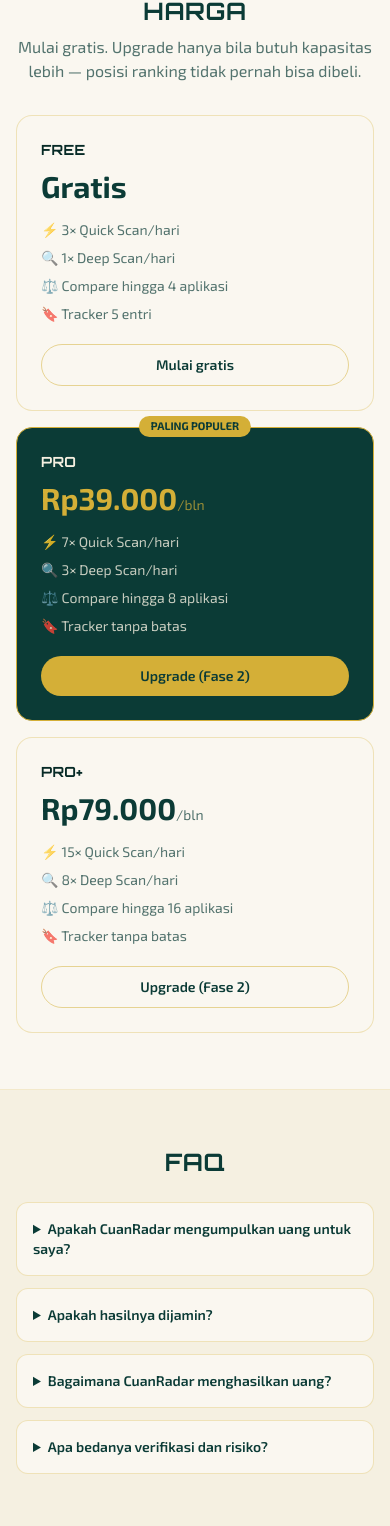
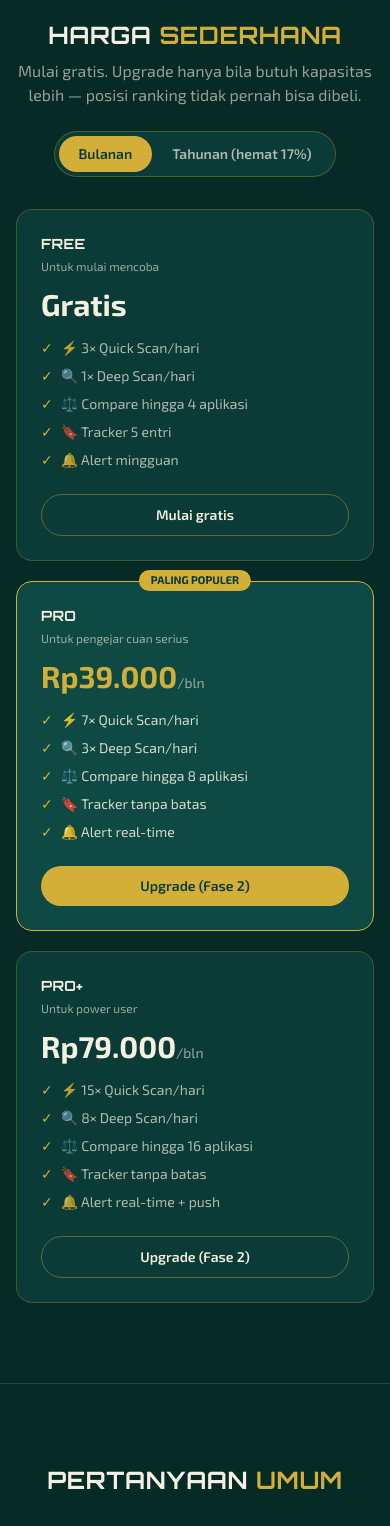
Before and after one commit to estefanodesign/CuanRadar, a React (Vite) app: page / in a window 390 px wide. Shown: the part 3994-5520 px from the top of the page. Built offline with nearby package versions, Linux system fonts and the light colour scheme; no server answers.

Commit message:
UI: apply pola visual (toggle bulanan/tahunan, kartu harga tengah highlight, FAQ accordion panah, CTA split + grid benefit 2x2) dengan warna tema CuanRadar jade/gold

```diff
--- a/src/pages/LandingPage.tsx
+++ b/src/pages/LandingPage.tsx
@@ -125,6 +125,7 @@
 
 export function LandingPage() {
   const platforms = getSeedPlatforms().slice(0, 12)
+  const [billing, setBilling] = useState<'monthly' | 'yearly'>('monthly')
 
   return (
     <div className="min-h-dvh bg-cream text-jade-dark">
@@ -279,21 +280,44 @@
         </div>
       </section>
 
-      {/* Harga (tetap, selaras tema) */}
-      <section id="harga" className="border-b border-gold/20 bg-paper py-14">
+      {/* Harga (pola: toggle Bulanan/Tahunan + 3 kartu, tengah highlight — warna CuanRadar jade/gold) */}
+      <section id="harga" className="border-b border-gold/20 bg-jade-dark py-20 text-cream">
         <div className="mx-auto max-w-5xl px-4">
-          <h2 className="text-center font-display text-2xl font-bold tracking-wide text-jade md:text-3xl">HARGA</h2>
-          <p className="mx-auto mt-2 max-w-md text-center text-jade/70">
+          <h2 className="text-center font-display text-2xl font-bold tracking-wide md:text-3xl">
+            HARGA <span className="text-gold">SEDERHANA</span>
+          </h2>
+          <p className="mx-auto mt-2 max-w-md text-center text-cream/60">
             Mulai gratis. Upgrade hanya bila butuh kapasitas lebih — posisi ranking tidak pernah bisa dibeli.
           </p>
-          <div className="mt-8 grid gap-4 md:grid-cols-3">
+
+          <div className="mt-6 flex justify-center">
+            <div className="inline-flex rounded-full border border-gold/30 bg-jade p-1">
+              {(['monthly', 'yearly'] as const).map((b) => (
+                <button
+                  key={b}
+                  type="button"
+                  onClick={() => setBilling(b)}
+                  className={`rounded-full px-5 py-2 text-sm font-semibold transition ${
+                    billing === b ? 'bg-gold text-jade' : 'text-cream/70 hover:text-gold'
+                  }`}
+                >
+                  {b === 'monthly' ? 'Bulanan' : 'Tahunan (hemat 17%)'}
+                </button>
+              ))}
+            </div>
+          </div>
+
+          <div className="mt-8 grid gap-5 md:grid-cols-3">
             {([PLANS.free, PLANS.pro, PLANS.pro_plus] as const).map((plan) => {
               const highlight = plan.id === 'pro'
+              const isYearly = billing === 'yearly'
+              const price = isYearly ? (plan.priceAnnual ?? plan.priceMonthly) : plan.priceMonthly
+              const period = isYearly && plan.priceAnnual ? '/thn' : '/bln'
               return (
                 <div
                   key={plan.id}
-                  className={`relative rounded-2xl border p-6 ${
-                    highlight ? 'border-gold bg-jade text-cream' : 'border-gold/30 bg-paper text-jade-dark'
+                  className={`relative flex flex-col rounded-2xl border p-6 ${
+                    highlight ? 'border-gold bg-jade-soft' : 'border-gold/25 bg-jade'
                   }`}
                 >
                   {highlight ? (
@@ -302,20 +326,26 @@
                     </p>
                   ) : null}
                   <h3 className="font-display text-sm font-bold tracking-wide">{plan.name.toUpperCase()}</h3>
-                  <p className={`mt-2 text-3xl font-bold ${highlight ? 'text-gold' : 'text-jade'}`}>
-                    {plan.priceMonthly ? `Rp${plan.priceMonthly.toLocaleString('id-ID')}` : 'Gratis'}
-                    {plan.priceMonthly ? <span className="text-sm font-normal opacity-70">/bln</span> : null}
+                  <p className="mt-1 text-xs text-cream/60">
+                    {plan.id === 'free' ? 'Untuk mulai mencoba' : plan.id === 'pro' ? 'Untuk pengejar cuan serius' : 'Untuk power user'}
                   </p>
-                  <ul className={`mt-4 space-y-2 text-sm ${highlight ? 'text-cream/80' : 'text-jade/70'}`}>
-                    <li>⚡ {plan.quickPerDay}× Quick Scan/hari</li>
-                    <li>🔍 {plan.deepPerDay}× Deep Scan/hari</li>
-                    <li>⚖️ Compare hingga {plan.compareOffers} aplikasi</li>
-                    <li>🔖 Tracker {plan.trackerLimit === null ? 'tanpa batas' : `${plan.trackerLimit} entri`}</li>
+                  <p className={`mt-3 text-3xl font-bold ${highlight ? 'text-gold' : 'text-cream'}`}>
+                    {price ? `Rp${price.toLocaleString('id-ID')}` : 'Gratis'}
+                    {price ? <span className="text-sm font-normal text-cream/60">{period}</span> : null}
+                  </p>
+                  <ul className={`mt-4 flex-1 space-y-2 text-sm ${highlight ? 'text-cream/85' : 'text-cream/70'}`}>
+                    <li className="flex items-center gap-2"><span className="text-gold">✓</span> ⚡ {plan.quickPerDay}× Quick Scan/hari</li>
+                    <li className="flex items-center gap-2"><span className="text-gold">✓</span> 🔍 {plan.deepPerDay}× Deep Scan/hari</li>
+                    <li className="flex items-center gap-2"><span className="text-gold">✓</span> ⚖️ Compare hingga {plan.compareOffers} aplikasi</li>
+                    <li className="flex items-center gap-2"><span className="text-gold">✓</span> 🔖 Tracker {plan.trackerLimit === null ? 'tanpa batas' : `${plan.trackerLimit} entri`}</li>
+                    <li className="flex items-center gap-2"><span className="text-gold">✓</span> 🔔 Alert {plan.alertLevel === 'mingguan' ? 'mingguan' : plan.alertLevel === 'real_time' ? 'real-time' : 'real-time + push'}</li>
                   </ul>
                   <Link
                     to="/app"
-                    className={`mt-5 block rounded-full px-4 py-2.5 text-center text-sm font-semibold transition ${
-                      highlight ? 'bg-gold text-jade hover:bg-gold-soft' : 'border border-gold/50 text-jade hover:bg-gold hover:text-jade'
+                    className={`mt-6 block rounded-full px-4 py-2.5 text-center text-sm font-semibold transition ${
+                      highlight
+                        ? 'bg-gold text-jade hover:bg-gold-soft'
+                        : 'border border-gold/40 text-cream hover:bg-gold hover:text-jade'
                     }`}
                   >
                     {plan.id === 'free' ? 'Mulai gratis' : 'Upgrade (Fase 2)'}
@@ -327,34 +357,57 @@
         </div>
       </section>
 
-      {/* FAQ */}
-      <section id="faq" className="border-b border-gold/20 bg-cream py-14">
+      {/* FAQ (pola: heading + accordion bertumpuk, panah) */}
+      <section id="faq" className="border-b border-gold/20 bg-jade-dark py-20 text-cream">
         <div className="mx-auto max-w-2xl px-4">
-          <h2 className="text-center font-display text-2xl font-bold tracking-wide text-jade">FAQ</h2>
-          <div className="mt-6 space-y-3">
+          <h2 className="text-center font-display text-2xl font-bold tracking-wide md:text-3xl">
+            PERTANYAAN <span className="text-gold">UMUM</span>
+          </h2>
+          <div className="mt-8 space-y-3">
             {FAQS.map((f) => (
-              <details key={f.q} className="rounded-xl border border-gold/30 bg-paper p-4">
-                <summary className="cursor-pointer text-sm font-semibold text-jade">{f.q}</summary>
-                <p className="mt-2 text-sm leading-relaxed text-jade/70">{f.a}</p>
+              <details key={f.q} className="group rounded-2xl border border-gold/25 bg-jade px-5 py-4">
+                <summary className="flex cursor-pointer items-center justify-between gap-3 text-sm font-semibold text-cream">
+                  {f.q}
+                  <span className="text-gold transition-transform duration-200 ease-out group-open:rotate-180">▾</span>
+                </summary>
+                <p className="mt-2 text-sm leading-relaxed text-cream/70">{f.a}</p>
               </details>
             ))}
           </div>
         </div>
       </section>
 
-      {/* 6. CTA */}
-      <section className="bg-jade py-16 text-center text-cream">
-        <div className="mx-auto max-w-2xl px-4">
-          <h2 className="font-display text-2xl font-bold tracking-wide md:text-3xl">
+      {/* 6. CTA (pola: split — kiri teks+tombol, kanan grid 2×2 kartu benefit) */}
+      <section className="bg-jade-dark py-20 text-cream">
+        <div className="mx-auto grid max-w-6xl gap-10 px-4 md:grid-cols-2 md:items-center">
+          <div>
+            <h2 className="font-display text-2xl font-bold leading-tight md:text-3xl">
               SIAP MENANGKAP <span className="text-gold">SINYAL CUAN?</span>
             </h2>
             <p className="mt-2 text-cream/70">Bergabung dengan pengguna yang sudah mengoptimalkan waktu mereka.</p>
             <Link
               to="/app"
-            className="mt-6 inline-block rounded-full bg-gold px-8 py-3 text-sm font-bold text-jade transition hover:bg-jade-soft hover:text-gold"
+              className="mt-6 inline-block rounded-full bg-gold px-8 py-3 text-sm font-bold text-jade transition hover:bg-gold-soft"
             >
               Mulai Sekarang — Gratis
             </Link>
+          </div>
+          <div className="grid grid-cols-2 gap-4">
+            {[
+              { icon: '📊', title: 'CuanScore', desc: '6 faktor deterministik' },
+              { icon: '🛡️', title: 'Anti-Scam', desc: 'Rubrik 8 pemeriksaan' },
+              { icon: '🔔', title: 'Alert Real-time', desc: 'Peluang baru terpantau' },
+              { icon: '🧭', title: '4 Kategori', desc: 'Entertainment · Shopping · Wallet · Lainnya' },
+            ].map((b) => (
+              <div key={b.title} className="rounded-2xl border border-gold/25 bg-jade p-5">
+                <div className="flex h-10 w-10 items-center justify-center rounded-full border border-gold/40 bg-gold/10 text-lg">
+                  {b.icon}
+                </div>
+                <p className="mt-3 text-sm font-semibold text-gold">{b.title}</p>
+                <p className="mt-0.5 text-xs text-cream/60">{b.desc}</p>
+              </div>
+            ))}
+          </div>
         </div>
       </section>
 
```
Lines whose indentation alone changed are shown as unchanged.
